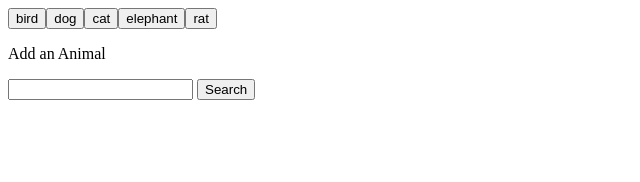
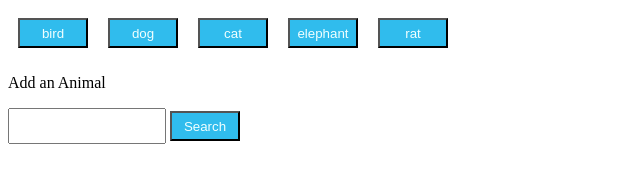
Before and after one commit to volouis/Giphy, a plain HTML site: page index.html in a window 1280 px wide. Shown: the whole page, without its empty margins (0-640 px from the left). Drawn offline with nearby package versions, Linux system fonts and the light colour scheme.

Commit message:
add some css

```diff
--- a/assets/css/style.css
+++ b/assets/css/style.css
@@ -0,0 +1,33 @@
+#gifer{
+    float: left;
+    width: 900px;
+}
+
+.gif-info{
+    float: left;
+    margin-right: 10px;
+}
+
+.animal{
+    background-color: #30BCED;
+    color: azure;
+    width: 70px;
+    height: 30px;
+    margin: 10px;
+}
+
+#search{
+    background-color: #30BCED;
+    color: azure;
+    width: 70px;
+    height: 30px;
+}
+
+#inputAni{
+    width: 150px;
+    height: 30px;
+}
+
+#info{
+    float: left;
+}
--- a/assets/javascript/app.js
+++ b/assets/javascript/app.js
@@ -40,17 +40,16 @@ $(document).ready(function(){
         var mal = $(this).attr("value")
 
         var queryURL = "https://api.giphy.com/v1/gifs/search?q="+ mal +"&api_key=dc6zaTOxFJmzC";
-        console.log(queryURL);
         $.ajax({
             url: queryURL,
             method: "GET"
         }).then(function(response){
-            console.log(response);
             for(var i = 0; i < response.data.length; i++){
                 var contained = $("<div>");
                 var imggif = $("<img>");
 
                 contained.append("<p>Rating: " + response.data[i].rating + "</p>");
+                contained.addClass("gif-info")
 
                 imggif.attr("src", response.data[i].images.fixed_height_still.url);
                 imggif.attr("data-still", response.data[i].images.fixed_height_still.url);
--- a/index.html
+++ b/index.html
@@ -6,6 +6,7 @@
     <meta http-equiv="X-UA-Compatible" content="ie=edge">
     <title>Animal Gifs</title>
     <script src="https://cdnjs.cloudflare.com/ajax/libs/jquery/3.2.1/jquery.min.js"></script>
+    <link rel="stylesheet" href="assets/css/style.css">
 </head>
 <body>
 
```
